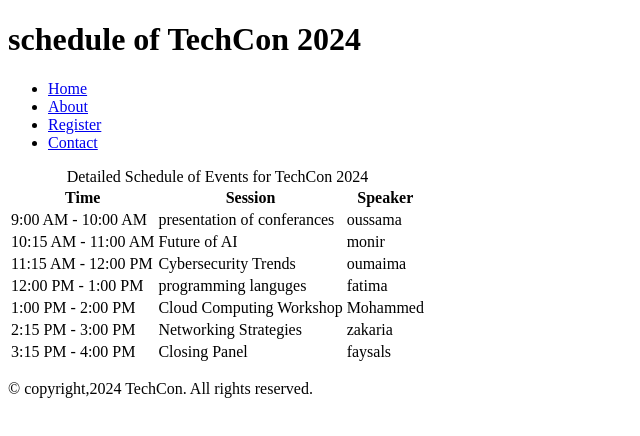
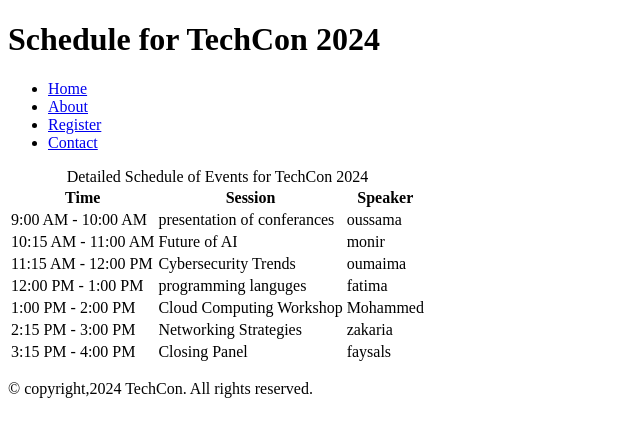
Before and after one commit to oussamaaouam1/TechCon_HTML, a plain HTML site: page techcon_website/schedule.html in a window 1280 px wide. Shown: the whole page, without its empty margins (0-640 px from the left). Drawn offline with Linux system fonts and the light colour scheme.

Commit message:
correct ws

```diff
--- a/techcon_website/schedule.html
+++ b/techcon_website/schedule.html
@@ -7,7 +7,7 @@
   </head>
   <body>
     <header>
-      <h1>schedule of TechCon 2024</h1>
+      <h1>Schedule for TechCon 2024</h1>
       <nav>
         <ul>
           <li><a href="index.html">Home</a></li>
```
